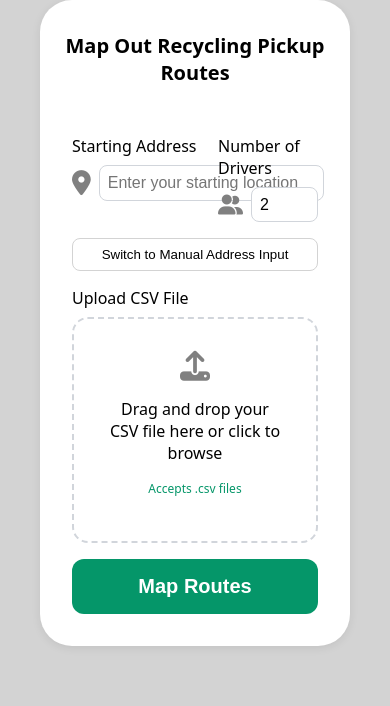
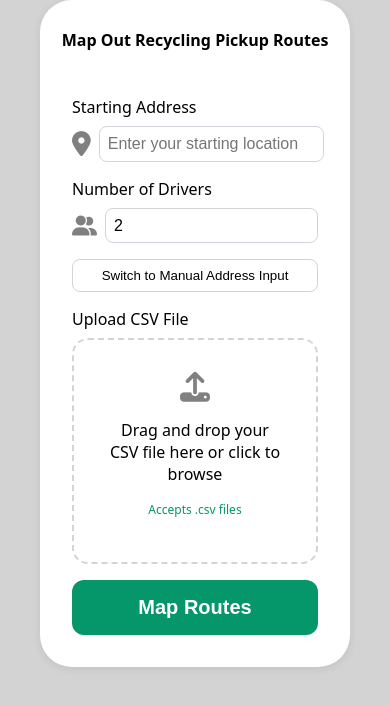
Before and after one commit to KaydenChung/RecyclingRouter, a Flask app: page / in a window 390 px wide. Shown: the part 110-816 px from the top of the page. Run offline with Flask 3, Linux system fonts and the light colour scheme.

Commit message:
Updated Mobile Styling

```diff
--- a/static/indexStyles.css
+++ b/static/indexStyles.css
@@ -40,8 +40,14 @@ body {
 }
 
 .card-title {
-  font-size: 1.25rem;
+  font-size: 1rem;
   font-weight: 600;
+}
+
+@media (min-width: 640px) {
+  .card-title {
+    font-size: 1.5rem;
+  }
 }
 
 .card-content {
@@ -51,20 +57,30 @@ body {
   gap: 1rem;
 }
 
-.form-row {
+.form-rows {
   display: flex;
   gap: 1rem;
   flex-wrap: wrap;
 }
 
-.form-col-1 {
-  flex: 2;
-  min-width: 0;
+.form-row-1 {
+  flex: 1 1 70%;
+  min-width: 100%;
 }
 
-.form-col-2 {
-  flex: 1;
-  min-width: 100px;
+.form-row-2 {
+  flex: 1 1 30%;
+  min-width: 100%;
+}
+
+@media (min-width: 640px) {
+  .form-col-1 {
+    min-width: 75%;
+  }
+
+  .form-col-2 {
+    min-width: 25%;
+  }
 }
 
 .label {
@@ -133,7 +149,7 @@ body {
 }
 
 textarea {
-  width: 100%;
+  width: 95%;
   min-height: 200px;
   max-width: 100%;
   border: 1px solid lightgray;
--- a/templates/index.html
+++ b/templates/index.html
@@ -30,10 +30,10 @@
       <form action="/process" method="POST" enctype="multipart/form-data" id="routeForm">
         <div class="card-content">
 
-          <div class="form-row">
+          <div class="form-rows">
 
             <!-- Starting Address -->
-            <div class="form-col-1">
+            <div class="form-row-1">
               <label for="startingAddress" class="label">Starting Address</label>
               <div class="input-icon">
                 <i class="fa-solid fa-location-dot location-icon"></i>
@@ -42,7 +42,7 @@
             </div>
 
             <!-- Number of Drivers -->
-            <div class="form-col-2">
+            <div class="form-row-2">
               <label for="numDrivers" class="label">Number of Drivers</label>
               <div class="input-icon">
                 <i class="fa-solid fa-user-group location-icon"></i>
```
Also changed, not shown: 1 other file.
